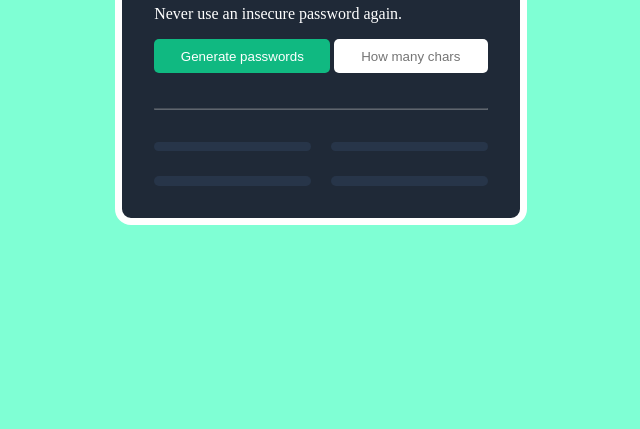
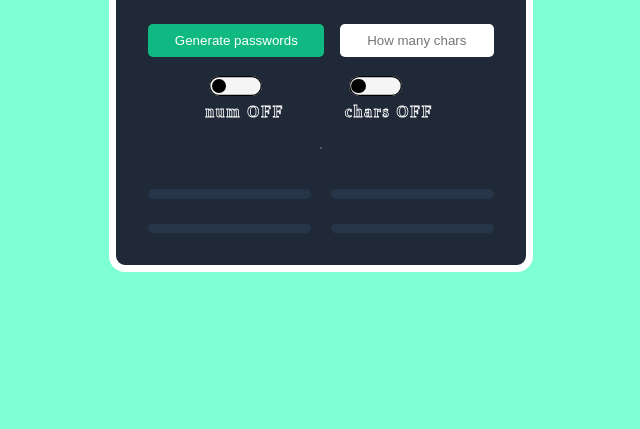
Before and after one commit to AnyaSonina/Solo2, a plain HTML site: page index.html in a window 1280 px wide. Shown: the part 387-816 px from the top of the page, without its empty margins (319-959 px from the left). Drawn offline with Linux system fonts and the light colour scheme.

Commit message:
Stretch goals completed

```diff
--- a/index.html
+++ b/index.html
@@ -11,8 +11,26 @@
     <div class="container">
       <h1>Generate a <span class="accent">random password</span></h1>
       <p>Never use an insecure password again.</p>
-      <button class="btn-generator">Generate passwords</button>
-      <input id="input_el" type="number" placeholder="How many chars?" autofocus>
+      <div class="flex">
+        <button class="btn-generator">Generate passwords</button>
+        <input id="input_el" type="number" placeholder="How many chars?" autofocus>
+      </div>
+      <div class="toggles flex_toggles">
+        <div class="toggle_nums">
+          <input id="toggle1" class="toggle" type="checkbox" role="switch" name="toggle" value="on">
+            <label for="toggle" class="slot">
+              <span class="slot__label">num OFF</span>
+              <span class="slot__label">num ONN</span>
+            </label>
+        </div>
+        <div class="toggle_chars">
+          <input id="toggle2" class="toggle" type="checkbox" role="switch" name="toggle" value="on">
+            <label for="toggle" class="slot">
+              <span class="slot__label">chars OFF</span>
+              <span class="slot__label">chars ONN</span>
+            </label>
+        </div>
+      </div>
       <hr />
 
       <div class="passwords">
@@ -20,6 +38,7 @@
         <div class="password__container password_el_2"></div>
         <div class="password__container password_el_3"></div>
         <div class="password__container password_el_4"></div>
+
       </div>
       </div>
     </div>
--- a/index.js
+++ b/index.js
@@ -5,16 +5,38 @@ const password3 = document.querySelector(".password_el_3")
 const password4 = document.querySelector(".password_el_4")
 const passwordCont = document.getElementsByClassName("password__container")
 const popUp = document.getElementById("pop-up")
+const toggleNums = document.getElementById("toggle1")
+const toggleChars = document.getElementById("toggle2")
+
+
 
 
 const inputEl = document.getElementById("input_el")
 
-let allChars = []
+let allChars
+
+function toggling() {
+  allChars = []
   for(let i=32; i<127; i++) {
     allChars.push(String.fromCharCode(i))
   }
 
+  let arrWithoutNums = allChars.filter(i => isNaN(i))
+  let arrWithoutChars = allChars.toString().replace(/[^a-zA-Z0-9 ]/g, '')
+  let arrWithoutCharsAndNums = allChars.toString().replace(/[^a-zA-Z ]/g, '')
+
+  if(!toggleNums.checked && toggleChars.checked){
+    allChars = arrWithoutNums
+  }else if(!toggleChars.checked && toggleNums.checked){
+    allChars = Array.from(arrWithoutChars)
+  }else if(!toggleNums.checked && !toggleChars.checked) {
+      allChars = Array.from(arrWithoutCharsAndNums)
+  }
+
+}
+
 function passwordGenerate(){
+  toggling()
   let generatedPassword = ""
   for(let i=0; i<inputEl.value; i++) {
     generatedPassword += allChars[Math.floor(Math.random() * allChars.length)]
@@ -22,6 +44,7 @@ function passwordGenerate(){
   return generatedPassword
 
 }
+
 
 function render(){
   password1.textContent=passwordGenerate()
@@ -34,14 +57,16 @@ btnGenerator.addEventListener("click",render)
 
 for(let i = 0; i<passwordCont.length; i++) {
   passwordCont[i].addEventListener("click", (event) => {
+    if(passwordCont[i].childNodes.length > 0) {
       if(event.target.matches(".password__container")){
         navigator.clipboard.writeText(event.target.textContent)
       }
       popUp.innerHTML = `${event.target.innerText}  <span style="color:#1F2937;">copied to clipboard</span> `
       popUp.style.opacity = 1
-    timeoutId = setTimeout(() => {
+      let timeoutId = setTimeout(() => {
         popUp.style.opacity = 0
       }, 1000)
+    }
 
   })
 }
--- a/styles.css
+++ b/styles.css
@@ -3,10 +3,13 @@ body {
   display:flex;
   flex-direction:column;
   justify-content:center;
+  align-items: center;
   min-height: 100vh;
 }
 
 .container {
+  display: flex;
+  flex-direction: column;
   margin: 0 auto;
   max-width: 400px;
   min-height: fit-content;
@@ -15,6 +18,21 @@ body {
   border: 7px solid #fff;
   border-radius: 1em;
   padding: 4em 2em 2em 2em;
+}
+
+.flex {
+  display: flex;
+  align-items: center;
+  justify-content: center;
+  gap: 1em;
+  margin-top: 1em;
+}
+
+.flex_toggles {
+  display: flex;
+  align-items: center;
+  justify-content: space-evenly;
+  margin-top: 1em;
 }
 
 .passwords {
@@ -59,8 +77,7 @@ hr {
 
 input {
   outline: none;
-  margin-bottom: 2em;
-  width: 100px;
+  max-width: 100px;
 }
 
 input::-webkit-outer-spin-button,
@@ -87,3 +104,82 @@ input::-webkit-inner-spin-button {
   transition: opacity 1s linear;
   color:#10B981;
 }
+
+/*Toggle*/
+.toggle, .toggle:before {
+  background-color: #f5f5f5;
+}
+
+.toggle, .toggle:before, .slot__label {
+  transition-property: background-color, transform, visibility;
+  transition-duration: 0.25s;
+  transition-timing-function: ease-in, cubic-bezier(0.6,0.2,0.4,1.5), linear;
+}
+
+.toggle:before, .slot, .slot__label {
+  display: block;
+}
+
+.toggle:before {
+  position: absolute;
+}
+
+.toggle:checked {
+  background-color: #10B981;
+}
+.toggle:focus {
+  outline: transparent;
+}
+
+.toggle {
+  border-radius: 0.75em;
+  box-shadow: 0 0 0 0.1em inset;
+  cursor: pointer;
+  position: relative;
+  margin-right: 0.25em;
+  width: 1em;
+  height: 1.5em;
+  -webkit-appearance: none;
+  -moz-appearance: none;
+  appearance: none;
+  -webkit-tap-highlight-color: transparent;
+}
+
+.toggle:before {
+  background: currentColor;
+  border-radius: 50%;
+  content: "";
+  top: 0.2em;
+  left: 0.2em;
+  width: 1.1em;
+  height: 1.1em;
+}
+
+.toggle:checked:before {
+  transform: translateX(2.5em);
+}
+
+.toggle:checked ~ .slot .slot__label, .slot__label:nth-child(2) {
+  transform: translateY(-50%) scaleY(0);
+}
+
+.toggle:checked ~ .slot .slot__label:nth-child(2) {
+  transform: translateY(-100%) scaleY(1);
+}
+
+.slot {
+  color: transparent;
+  font-weight: bold;
+  letter-spacing: 0.2;
+  -webkit-text-stroke: 0.05em #fff;
+  height: 50%;
+  letter-spacing: 1.7px;
+}
+
+.slot__label {
+  transform-origin: 50% 0;
+}
+
+.slot__label:nth-child(2) {
+  transform-origin: 50% 100%;
+}
```
Lines whose indentation alone changed are shown as unchanged.
